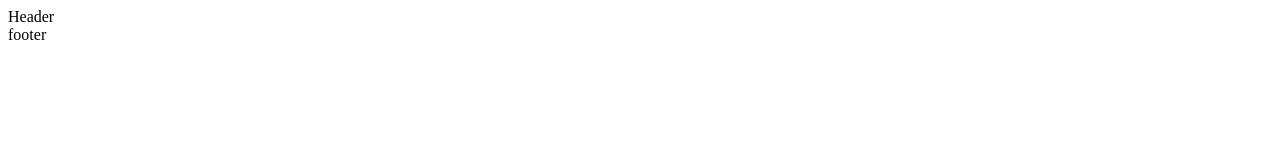
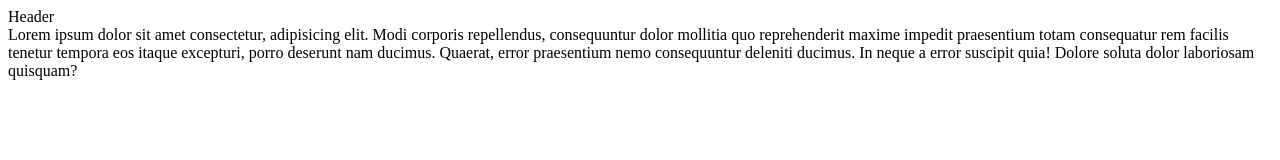
Before and after one commit to YriyProtcyshin/git-test, a plain HTML site: page index.html in a window 1280 px wide. Drawn offline with Linux system fonts and the light colour scheme.

Commit message:
add commit

```diff
--- a/index.html
+++ b/index.html
@@ -9,6 +9,13 @@
   <body>
     <header>Header</header>
 
-    <footer>footer</footer>
+    <main>
+      Lorem ipsum dolor sit amet consectetur, adipisicing elit. Modi corporis
+      repellendus, consequuntur dolor mollitia quo reprehenderit maxime impedit
+      praesentium totam consequatur rem facilis tenetur tempora eos itaque
+      excepturi, porro deserunt nam ducimus. Quaerat, error praesentium nemo
+      consequuntur deleniti ducimus. In neque a error suscipit quia! Dolore
+      soluta dolor laboriosam quisquam?
+    </main>
   </body>
 </html>
```
